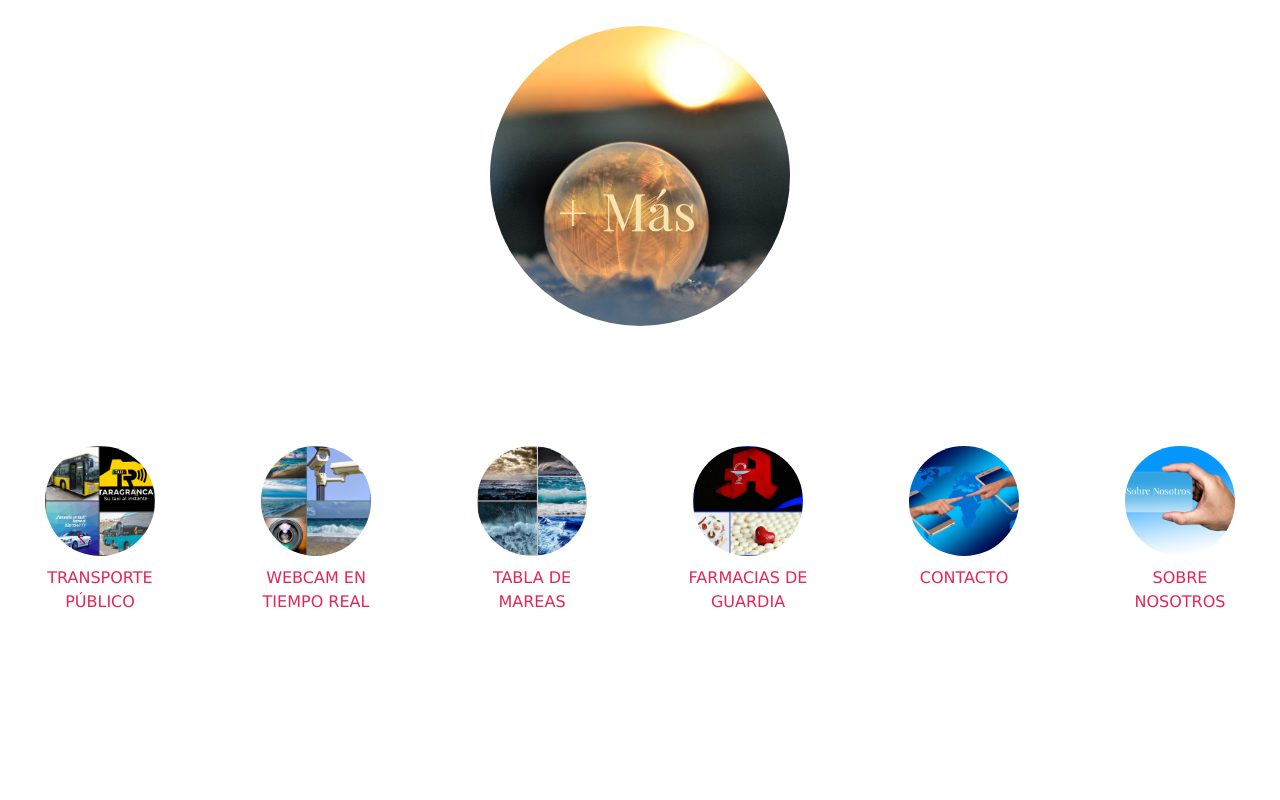
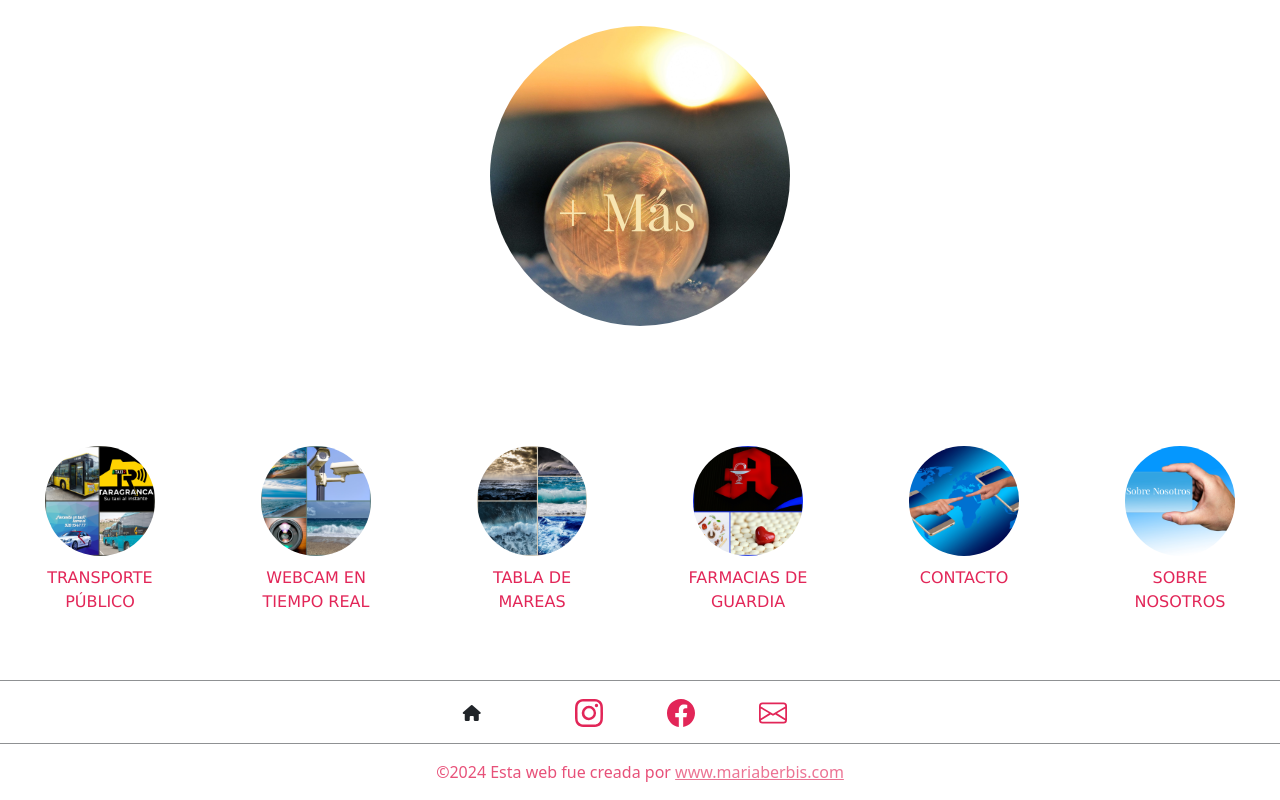
Before and after one commit to MariaBerbis/vive_gran_canaria, a plain HTML site: page index.html in a window 1280 px wide. Shown: the part 3646-4446 px from the top of the page. Before the commit the page ends 4310 px from the top, so only its background shows below. Drawn offline with nearby package versions, Linux system fonts and the light colour scheme.

Commit message:
Added footer to index.html

```diff
--- a/index.html
+++ b/index.html
@@ -137,7 +137,30 @@
     </div>
   </main>
   <footer>
-
+    <div class="text-center">
+      <div class="social-links">
+        <hr class="opacity-50">
+        <i class="fa-solid fa-house"><a href="/"></a></i>
+        <a href="https://www.instagram.com/" target="_blank"><svg xmlns="http://www.w3.org/2000/svg" width="28"
+            height="28" fill="currentColor" class="bi bi-instagram" viewBox="0 0 16 16">
+            <path
+              d="M8 0C5.829 0 5.556.01 4.703.048 3.85.088 3.269.222 2.76.42a3.9 3.9 0 0 0-1.417.923A3.9 3.9 0 0 0 .42 2.76C.222 3.268.087 3.85.048 4.7.01 5.555 0 5.827 0 8.001c0 2.172.01 2.444.048 3.297.04.852.174 1.433.372 1.942.205.526.478.972.923 1.417.444.445.89.719 1.416.923.51.198 1.09.333 1.942.372C5.555 15.99 5.827 16 8 16s2.444-.01 3.298-.048c.851-.04 1.434-.174 1.943-.372a3.9 3.9 0 0 0 1.416-.923c.445-.445.718-.891.923-1.417.197-.509.332-1.09.372-1.942C15.99 10.445 16 10.173 16 8s-.01-2.445-.048-3.299c-.04-.851-.175-1.433-.372-1.941a3.9 3.9 0 0 0-.923-1.417A3.9 3.9 0 0 0 13.24.42c-.51-.198-1.092-.333-1.943-.372C10.443.01 10.172 0 7.998 0zm-.717 1.442h.718c2.136 0 2.389.007 3.232.046.78.035 1.204.166 1.486.275.373.145.64.319.92.599s.453.546.598.92c.11.281.24.705.275 1.485.039.843.047 1.096.047 3.231s-.008 2.389-.047 3.232c-.035.78-.166 1.203-.275 1.485a2.5 2.5 0 0 1-.599.919c-.28.28-.546.453-.92.598-.28.11-.704.24-1.485.276-.843.038-1.096.047-3.232.047s-2.39-.009-3.233-.047c-.78-.036-1.203-.166-1.485-.276a2.5 2.5 0 0 1-.92-.598 2.5 2.5 0 0 1-.6-.92c-.109-.281-.24-.705-.275-1.485-.038-.843-.046-1.096-.046-3.233s.008-2.388.046-3.231c.036-.78.166-1.204.276-1.486.145-.373.319-.64.599-.92s.546-.453.92-.598c.282-.11.705-.24 1.485-.276.738-.034 1.024-.044 2.515-.045zm4.988 1.328a.96.96 0 1 0 0 1.92.96.96 0 0 0 0-1.92m-4.27 1.122a4.109 4.109 0 1 0 0 8.217 4.109 4.109 0 0 0 0-8.217m0 1.441a2.667 2.667 0 1 1 0 5.334 2.667 2.667 0 0 1 0-5.334" />
+          </svg></a>
+        <a href="#" target="_blank"><svg xmlns="http://www.w3.org/2000/svg" width="28" height="28" fill="currentColor"
+            class="bi bi-facebook" viewBox="0 0 16 16">
+            <path
+              d="M16 8.049c0-4.446-3.582-8.05-8-8.05C3.58 0-.002 3.603-.002 8.05c0 4.017 2.926 7.347 6.75 7.951v-5.625h-2.03V8.05H6.75V6.275c0-2.017 1.195-3.131 3.022-3.131.876 0 1.791.157 1.791.157v1.98h-1.009c-.993 0-1.303.621-1.303 1.258v1.51h2.218l-.354 2.326H9.25V16c3.824-.604 6.75-3.934 6.75-7.951" />
+          </svg></a>
+        <a href="#" target="_blank"><svg xmlns="http://www.w3.org/2000/svg" width="28" height="28" fill="currentColor"
+            class="bi bi-envelope" viewBox="0 0 16 16">
+            <path
+              d="M0 4a2 2 0 0 1 2-2h12a2 2 0 0 1 2 2v8a2 2 0 0 1-2 2H2a2 2 0 0 1-2-2zm2-1a1 1 0 0 0-1 1v.217l7 4.2 7-4.2V4a1 1 0 0 0-1-1zm13 2.383-4.708 2.825L15 11.105zm-.034 6.876-5.64-3.471L8 9.583l-1.326-.795-5.64 3.47A1 1 0 0 0 2 13h12a1 1 0 0 0 .966-.741M1 11.105l4.708-2.897L1 5.383z" />
+          </svg></a>
+      </div>
+      <hr class="opacity-50">
+      <p class="signature">©2024 Esta web fue creada por <a href="https://www.mariaberbis.com" target="_blank"
+          class="signature">www.mariaberbis.com</a></p>
+    </div>
   </footer>
 
 </body>
--- a/src/styles.css
+++ b/src/styles.css
@@ -183,3 +183,28 @@ h1 {
 .links-images-reservas a img:hover {
   transform: scale(1.05);
 }
+
+footer .social-links a {
+  color: var(--branding-color);
+  width: 50px;
+  font-size: 20px;
+  margin: 20px 20px;
+  padding: 10px;
+}
+
+footer .social-links a:hover {
+  color: var(--secondary-color);
+  background-color: var(--branding-color);
+  border-radius: 50%;
+  transition: all 300ms ease-in-out;
+}
+
+footer .signature {
+  color: var(--branding-color);
+  opacity: 0.8;
+}
+
+footer a .signature {
+  color: var(--branding-color);
+
+}
```
